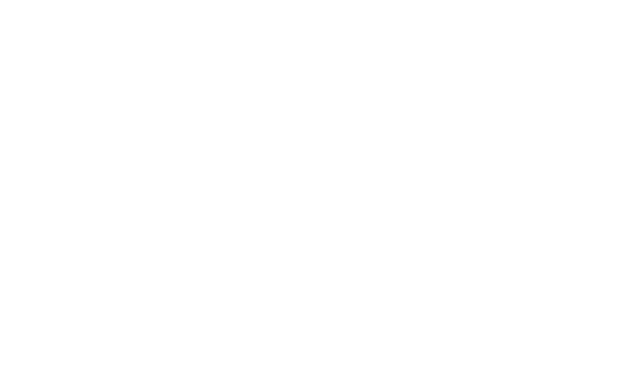
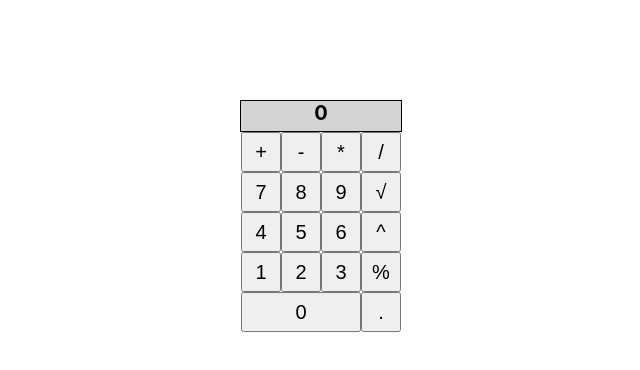
Before and after one commit to enes1823/Calculator, a React (Create React App) app: page / in a window 1280 px wide. Shown: the top 370 px of the page, without its empty margins (319-959 px from the left). Built offline with nearby package versions, Linux system fonts and the light colour scheme.

Commit message:
Created Simple UI Design

```diff
--- a/src/App.css
+++ b/src/App.css
@@ -1,4 +1,35 @@
 * {
   margin: 0px;
   padding: 0px;
+  font-size: 20px;
 }
+.content {
+  display: flex;
+  align-items: center;
+  justify-content: center;
+  margin-top: 100px;
+}
+.row {
+  display: flex;
+  justify-content: center;
+}
+.button_calculator {
+  width: 40px;
+  height: 40px;
+}
+.button_calculator_0 {
+  width: 120px;
+  height: 40px;
+}
+.score {
+  text-align: center;
+  background-color: lightgray;
+  border: 1px solid black;
+  height: 30px;
+  width: 160px;
+}
+.calculator_header {
+  display: flex;
+  justify-content: center;
+  align-items: center;
+}
--- a/src/App.js
+++ b/src/App.js
@@ -3,7 +3,41 @@
 const App = () => {
   return (
     <div className='content'>
-
+      <div className='calculator_body'>
+        <div className='calculator_header'>
+         <h1 className='score'>0</h1>
+        </div>
+        <div className='calculator_bottom'>
+          <div className='row'>
+            <button className='button_calculator'>+</button>
+            <button className='button_calculator'>-</button>
+            <button className='button_calculator'>*</button>
+            <button className='button_calculator'>/</button>
+          </div>
+          <div className='row'>
+            <button className='button_calculator'>7</button>
+            <button className='button_calculator'>8</button>
+            <button className='button_calculator'>9</button>
+            <button className='button_calculator'>√</button>
+          </div>
+          <div className='row'>
+            <button className='button_calculator'>4</button>
+            <button className='button_calculator'>5</button>
+            <button className='button_calculator'>6</button>
+            <button className='button_calculator'>^</button>
+          </div>
+          <div className='row'>
+            <button className='button_calculator'>1</button>
+            <button className='button_calculator'>2</button>
+            <button className='button_calculator'>3</button>
+            <button className='button_calculator'>%</button>
+          </div>
+          <div className='row'>
+            <button className='button_calculator_0'>0</button>
+            <button className='button_calculator'>.</button>
+          </div>
+        </div>
+      </div>
     </div>
   );
 }
```
